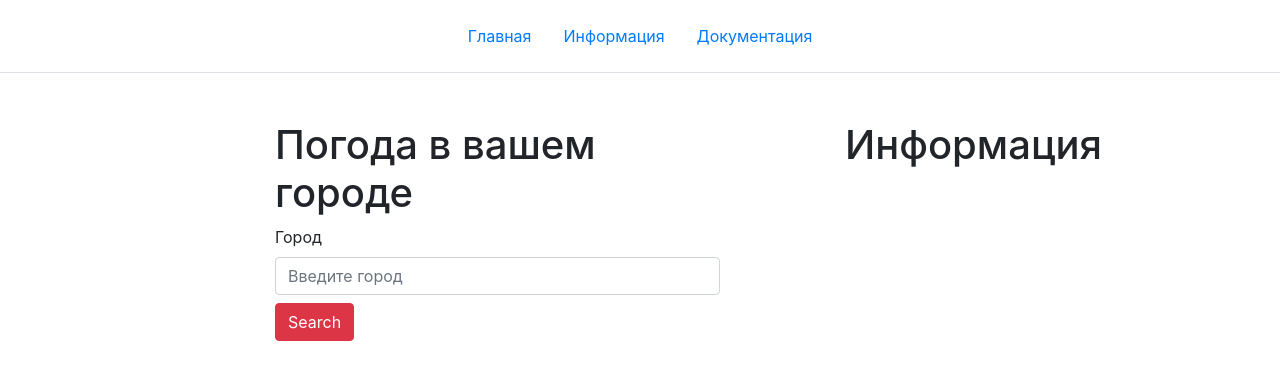
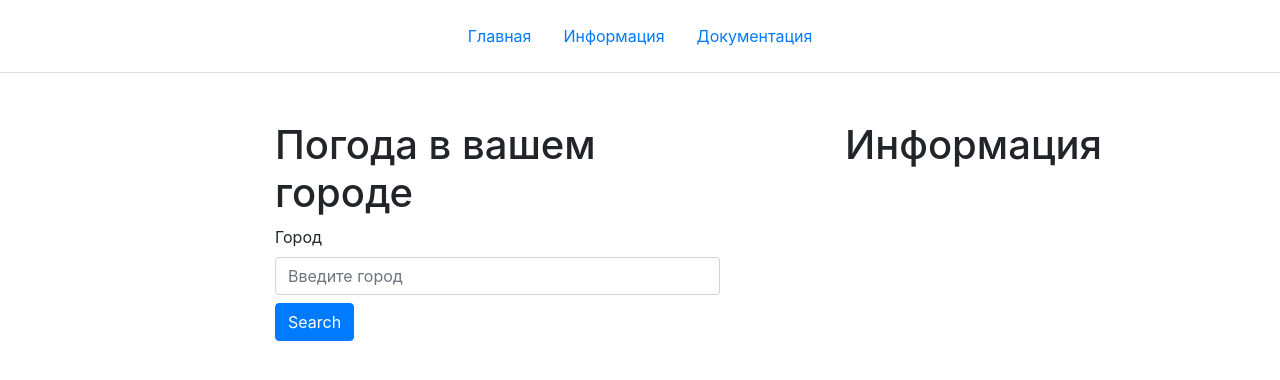
Before and after one commit to OleksiiYesin/WeatherApp, a Django app: template weather/templates/weather/index.html in a window 1280 px wide. Shown: the top 380 px of the page. Run offline with Django 3.2, Linux system fonts and the light colour scheme; the template is opened without the code that fills it: values that come from a table or form of the project are taken from there, others are empty.

Commit message:
version 2.0

```diff
--- a/weather/templates/weather/index.html
+++ b/weather/templates/weather/index.html
@@ -23,7 +23,7 @@
           {% csrf_token %}
           <label for="city">Город</label>
           {{ form.name }}
-          <input type="submit" name="send" value="Search" class="mt-2 btn btn-danger">
+          <input type="submit" name="send" value="Search" class="mt-2 btn btn-primary">
         </form>
       </div>
       <div class="col-4 offset-1">
```
Also changed, not shown: 2 other files.
